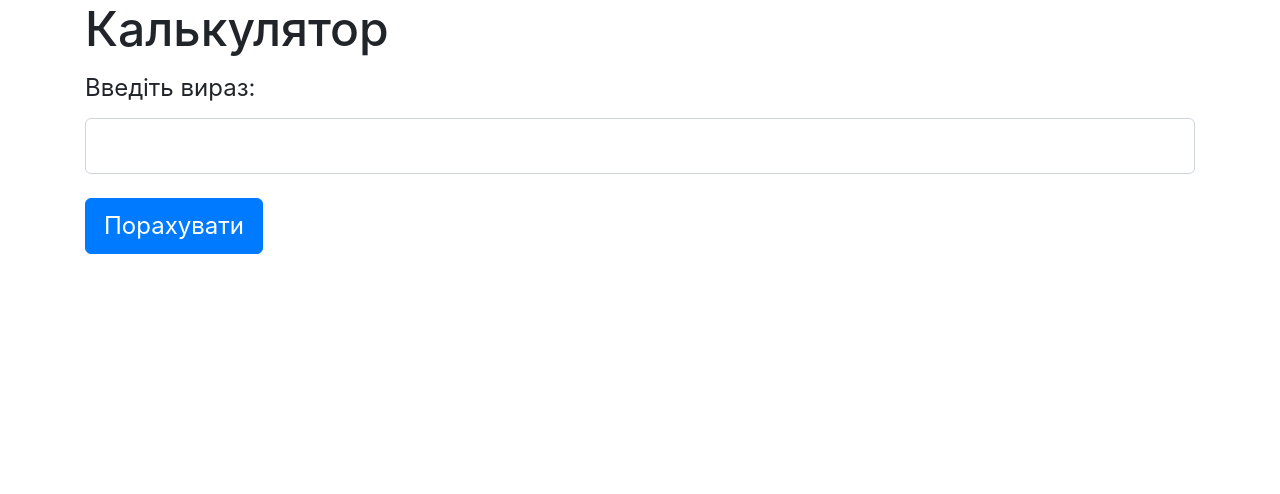
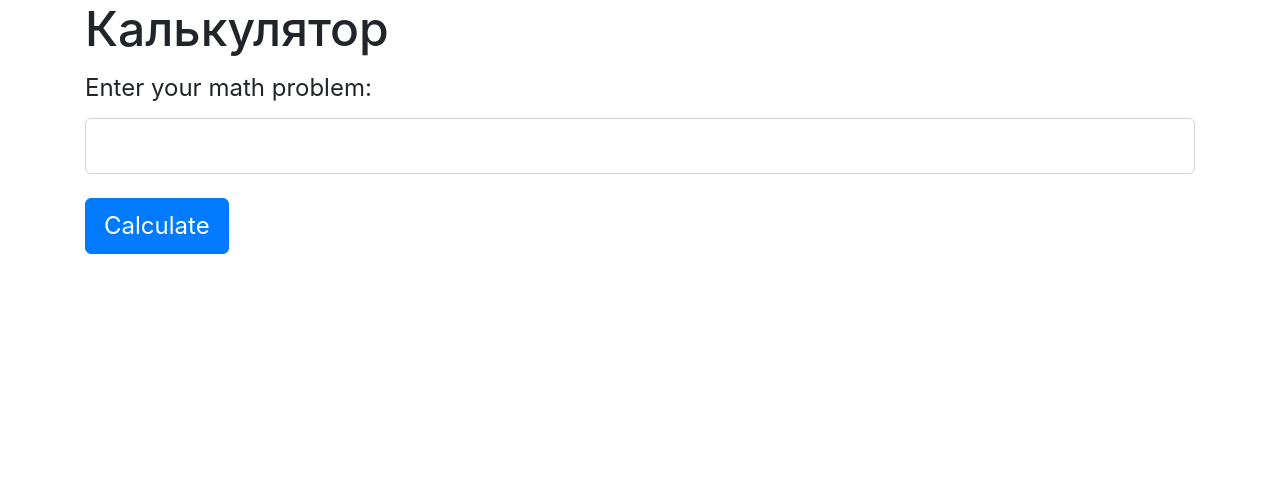
Before and after one commit to Kastet6398/pylearn1, a Django app: page /calculator/ in a window 1280 px wide. Shown: the part 84-578 px from the top of the page. Run offline with Django 4.2, Linux system fonts and the light colour scheme; data comes from the database, SQL or seed files in the repository.

Commit message:
Update calculator.html

```diff
--- a/main/templates/main/calculator.html
+++ b/main/templates/main/calculator.html
@@ -8,15 +8,15 @@
     <form method="post">
         {% csrf_token %}
         <div class="form-group">
-            <label for="expression">Введіть вираз:</label>
+            <label for="expression">Enter your math problem:</label>
             <input type="text" class="form-control" name="expression" id="expression" required>
         </div>
-        <button type="submit" class="btn btn-primary">Порахувати</button>
+        <button type="submit" class="btn btn-primary">Calculate</button>
     </form>
 
     {% if result is not None %}
     <div class="mt-3">
-        <h4>Результат:</h4>
+        <h4>Result:</h4>
         <p>{{ result }}</p>
     </div>
     {% endif %}
```
